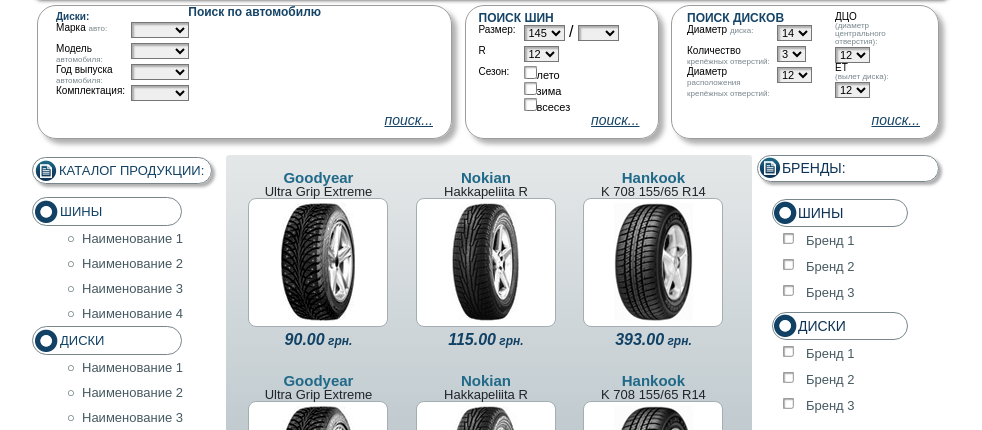
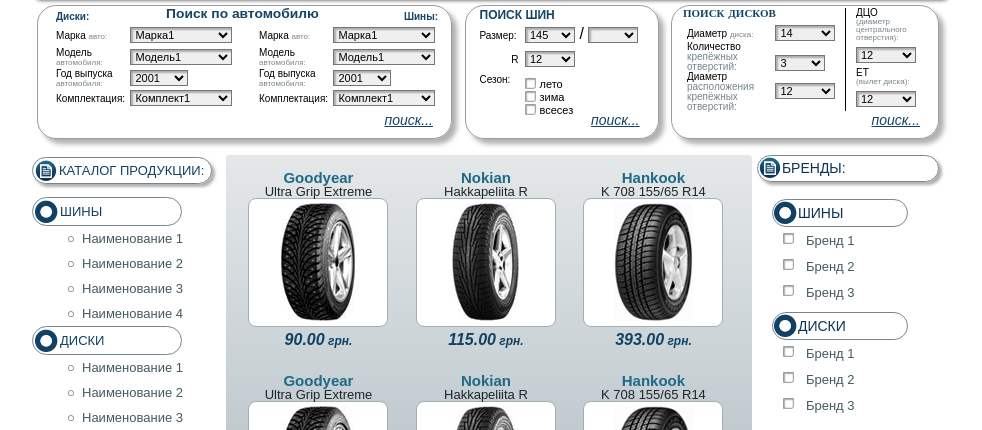
Before and after one commit to VanekJalba/Homework.Tech_Skills, a plain HTML site: page HTML_06/index.html in a window 1280 px wide. Shown: the part 338-768 px from the top of the page, without its empty margins (152-1134 px from the left). Drawn offline with Linux system fonts and the light colour scheme.

Commit message:
All fixed except of Hover effects

```diff
--- a/HTML_06/css/style.css
+++ b/HTML_06/css/style.css
@@ -179,10 +179,10 @@
   margin: 6px 13px 8px 18px;
 }
 .s_f_tire_container {
-  margin: 6px 14px 9px 13px;
+  margin: 3px 0 9px 14px;
 }
 .s_f_disk_container {
-  margin: 6px 18px 8px 15px;
+  margin: 2px 18px 8px 15px;
 }
 .main_text {
   font-size: 10px;
@@ -194,6 +194,7 @@
 }
 .other_text_2 {
   font-size: 11px;
+  /*line-height: 11px;*/
 }
 .search-forms legend {
   font-size: 10px;
@@ -218,18 +219,28 @@
   position: absolute;
 }
 /*search form by auto*/
+.s_f_auto_left{
+  float: left;
+  padding: 4px 0 0 0;
+}
 .s_f_auto_label {
-  width: 75px;
-  line-height: 8px;
-  float: left;
+  display: inline-block;
+  width: 70px;
+  vertical-align: middle;
+  line-height: 7px;
   text-align: left;
 }
 .s_f_auto_row {
+  display: inline-block;
+  vertical-align: middle;
   min-height: 21px;
 }
 .float_auto_name {
+  top:2px;
+  transform: scaleX(1.15);
+    -webkit-transform: scaleX(1.15);
   position: absolute;
-  right: 130px;
+  right: 142px;
 }
 .search_by_auto fieldset {
   width: 50%;
@@ -253,11 +264,25 @@
   margin-bottom: 10px;
 }
 .search_by_auto select {
-  display: block;
+  display: inline-block;
+  width: 102px;
   font-size: 11px;
   -webkit-box-shadow: inset 2px 2px 2px 0px rgba(150,150,150,0.75);
   -moz-box-shadow: inset 2px 2px 2px 0px rgba(150,150,150,0.75);
   box-shadow: inset 2px 2px 2px 0px rgba(150,150,150,0.75);
+}
+.search_by_auto .year_select{
+  width: 58px;
+}
+.s_f_auto_right{
+  float: left;
+  padding: 4px 0 0 0;
+}
+.s_f_auto_right legend{
+  text-align: right;
+}
+.s_f_auto_right .s_f_auto_row{
+  margin-left: 12px;
 }
 /*search form by tires*/
 .search_tires {
@@ -278,18 +303,41 @@
   margin-right: 18px;
   margin-bottom: 10px;
 }
+.search_tires fieldset{
+  padding-top: 5px;
+}
 .s_f_tire_label {
-  width: 45px;
+  /*text-align: left;*/
+  display: inline-block;
+  width: 41px;
+  line-height: 8px;
+}
+.label_to_right{
+text-align: right;
+position: relative;
+right: 2px;
+/*margin-right: -5px;*/
+}
+.s_f_tire_label_season{
+  width: 40px;
   line-height: 8px;
   float: left;
 }
+/*.label_to_top{
+  position: relative;
+  left: 0;
+}*/
 .s_f_tire_row {
-  min-height: 21px;
+  display: block;
+  vertical-align: middle;
+  min-height: 24px;
 }
 .s_f_tire_inputs {
-  display: block;
+  display: inline-block;
 }
 .search_tires select {
+  width: 50px;;
+  display: inline-block;
   /*border: none;*/
   font-size: 11px;
   -webkit-box-shadow: inset 2px 2px 2px 0px rgba(150,150,150,0.75);
@@ -297,16 +345,26 @@
 box-shadow: inset 2px 2px 2px 0px rgba(150,150,150,0.75);
 }
 .s_f_tire_checkbox {
-  float: left;
-  clear: both;
+  vertical-align: middle;
+  display: block;
+  height: 13px;
+  /*float: left;*/
+  /*clear: both;*/
 }
 .search_tires input[type="checkbox"]{
+  vertical-align: middle;
+  /*float: left;*/
+  display: inline-block;
   -webkit-box-shadow: inset 2px 2px 2px 0px rgba(150,150,150,0.75);
 -moz-box-shadow: inset 2px 2px 2px 0px rgba(150,150,150,0.75);
 box-shadow: inset 2px 2px 2px 0px rgba(150,150,150,0.75);
-  margin: 0;
+  /*margin: 5px 0 -5px 0;*/
+  /*bottom: -2px;*/
+  transform: scale(0.8);
+    -webkit-transform: scale(0.8);
 }
 .s_f_tire_checkbox_block {
+  /*vertical-align: middle;*/
   display: inline-block;
 }
 /*search form by disk*/
@@ -322,6 +380,14 @@
   -moz-box-shadow: 5px 5px 5px 0px rgba(150, 150, 150, 0.75);
   box-shadow: 5px 5px 5px 0px rgba(150, 150, 150, 0.75);
 }
+.s_f_disk_form_name{
+position: relative;
+font-family: "Arial Black";
+margin-left: -4px;
+/*letter-spacing: -1px;*/
+font-size: 11px;
+margin-bottom: 5px;
+}
 .search_disk .button_to_link{
   bottom:0;
   right:0;
@@ -329,23 +395,43 @@
   margin-bottom: 10px;
 }
 .s_f_disk_label_left {
-  width: 90px;
+  width: 84px;
   line-height: 8px;
-  float: left;
+  display: inline-block;
+  vertical-align: middle;
+  /*float: left;*/
+}
+.s_f_disk_text{
+  font-size: 10px;
 }
 .search_disk select {
+  width: 60px;
   -webkit-box-shadow: inset 2px 2px 2px 0px rgba(150,150,150,0.75);
 -moz-box-shadow: inset 2px 2px 2px 0px rgba(150,150,150,0.75);
 box-shadow: inset 2px 2px 2px 0px rgba(150,150,150,0.75);
   /*border: none;*/
   font-size: 11px;
+  display: inline-block;
+  vertical-align: middle;
+}
+.s_f_disk_row .s_f_disk_select_hole{
+  vertical-align: bottom;
+  width: 50px;
 }
 .s_f_disk_field_left {
-  width: 148px;
+  width: 158px;
   float: left;
+  border-right: 1px solid black;
+  margin-right: 10px;
 }
 .s_f_disk_row {
-  min-height: 21px;
+  /*min-height: 21px;*/
+  display: inline-block;
+  vertical-align: middle;
+}
+.s_f_disk_right_select{
+  margin-top: 5px;
+  margin-bottom: 5px;
 }
 /*ASIDE PRODUCT CATALOG*/
 .product_catalog {
--- a/HTML_06/index.html
+++ b/HTML_06/index.html
@@ -56,22 +56,22 @@
       <!-- Search by auto form 1/3 -->
       <form class="search_by_auto" action="index.html" method="post">
         <p class="search_form_name float_auto_name">Поиск по автомобилю</p>
-        <div class="s_f_auto_container">
-          <fieldset>
+        <div class="s_f_auto_container clearfix">
+          <fieldset class="s_f_auto_left">
             <legend>Диски:</legend>
             <!-- <div class="labels_wrapper"> -->
             <!-- <div class="labels"> -->
             <div class="s_f_auto_row clearfix">
-              <label class="s_f_auto_label" for="mark-auto">
+              <label class="s_f_auto_label clearfix" for="mark-auto">
                 <span class="main_text">Марка </span><span class="other_text">авто:</span>
               </label>
               <select id="mark-auto">
-                <option value="0"></option>
-                <option value="1">Пункт1</option>
-                <option value="2">Пункт2</option>
-                <option value="3">Пункт3</option>
-                <option value="4">Пункт4</option>
-                <option value="5">Пункт5</option>
+                <!-- <option value="0"></option> -->
+                <option value="1">Марка1</option>
+                <option value="2">Марка2</option>
+                <option value="3">Марка3</option>
+                <option value="4">Марка4</option>
+                <option value="5">Марка5</option>
               </select>
             </div>
             <div class="s_f_auto_row clearfix">
@@ -79,25 +79,25 @@
                 <span class="main_text">Модель </span><span class="other_text">автомобиля:</span>
               </label>
               <select id="model">
-                <option value="0"></option>
-                <option value="1">Пункт1</option>
-                <option value="2">Пункт2</option>
-                <option value="3">Пункт3</option>
-                <option value="4">Пункт4</option>
-                <option value="5">Пункт5</option>
+                <!-- <option value="0"></option> -->
+                <option value="1">Модель1</option>
+                <option value="2">Модель2</option>
+                <option value="3">Модель3</option>
+                <option value="4">Модель4</option>
+                <option value="5">Модель5</option>
               </select>
             </div>
             <div class="s_f_auto_row clearfix">
               <label class="s_f_auto_label" for="release_year">
                 <span class="main_text">Год выпуска </span><span class="other_text">автомобиля:</span>
               </label>
-              <select id="release_year">
-                <option value="0"></option>
-                <option value="1">Пункт1</option>
-                <option value="2">Пункт2</option>
-                <option value="3">Пункт3</option>
-                <option value="4">Пункт4</option>
-                <option value="5">Пункт5</option>
+              <select class="year_select" id="release_year">
+                <!-- <option value="0"></option> -->
+                <option value="1">2001</option>
+                <option value="2">2002</option>
+                <option value="3">2003</option>
+                <option value="4">2004</option>
+                <option value="5">2005</option>
               </select>
             </div>
             <div class="s_f_auto_row clearfix">
@@ -105,12 +105,12 @@
                 <span class="main_text">Комплектация:</span>
               </label>
               <select id="complect">
-                <option value="0"></option>
-                <option value="1">Пункт1</option>
-                <option value="2">Пункт2</option>
-                <option value="3">Пункт3</option>
-                <option value="4">Пункт4</option>
-                <option value="5">Пункт5</option>
+                <!-- <option value="0"></option> -->
+                <option value="1">Комплект1</option>
+                <option value="2">Комплект2</option>
+                <option value="3">Комплект3</option>
+                <option value="4">Комплект4</option>
+                <option value="5">Комплект5</option>
               </select>
             </div>
             <!-- </div> -->
@@ -119,49 +119,67 @@
             <!-- </div> -->
           </fieldset>
           <!-- Another row in form -->
-          <!-- <fieldset>
+          <fieldset class="s_f_auto_right">
             <legend>Шины:</legend>
-          <label><span class="main_text">Марка </span><span class="other_text">авто:</span>
-            <select name="mark-auto">
-              <option value="0"></option>
-              <option value="1">Пункт1</option>
-              <option value="2">Пункт2</option>
-              <option value="3">Пункт3</option>
-              <option value="4">Пункт4</option>
-              <option value="5">Пункт5</option>
+            <!-- <div class="labels_wrapper"> -->
+            <!-- <div class="labels"> -->
+            <div class="s_f_auto_row clearfix">
+              <label class="s_f_auto_label clearfix" for="mark-auto">
+                <span class="main_text">Марка </span><span class="other_text">авто:</span>
               </label>
+              <select id="mark-auto">
+                <!-- <option value="0"></option> -->
+                <option value="1">Марка1</option>
+                <option value="2">Марка2</option>
+                <option value="3">Марка3</option>
+                <option value="4">Марка4</option>
+                <option value="5">Марка5</option>
               </select>
-          <label><span class="main_text">Модель </span><span class="other_text">автомобиля:</span>
-            <select name="model">
-              <option value="0"></option>
-              <option value="1">Пункт1</option>
-              <option value="2">Пункт2</option>
-              <option value="3">Пункт3</option>
-              <option value="4">Пункт4</option>
-              <option value="5">Пункт5</option>
+            </div>
+            <div class="s_f_auto_row clearfix">
+              <label class="s_f_auto_label" for="model">
+                <span class="main_text">Модель </span><span class="other_text">автомобиля:</span>
+              </label>
+              <select id="model">
+                <!-- <option value="0"></option> -->
+                <option value="1">Модель1</option>
+                <option value="2">Модель2</option>
+                <option value="3">Модель3</option>
+                <option value="4">Модель4</option>
+                <option value="5">Модель5</option>
               </select>
+            </div>
+            <div class="s_f_auto_row clearfix">
+              <label class="s_f_auto_label" for="release_year">
+                <span class="main_text">Год выпуска </span><span class="other_text">автомобиля:</span>
               </label>
-          <label><span class="main_text">Год выпуска </span><span class="other_text">автомобиля:</span>
-            <select name="release_year">
-              <option value="0"></option>
-              <option value="1">Пункт1</option>
-              <option value="2">Пункт2</option>
-              <option value="3">Пункт3</option>
-              <option value="4">Пункт4</option>
-              <option value="5">Пункт5</option>
+              <select class="year_select" id="release_year">
+                <!-- <option value="0"></option> -->
+                <option value="1">2001</option>
+                <option value="2">2002</option>
+                <option value="3">2003</option>
+                <option value="4">2004</option>
+                <option value="5">2005</option>
               </select>
+            </div>
+            <div class="s_f_auto_row clearfix">
+              <label class="s_f_auto_label" for="complect">
+                <span class="main_text">Комплектация:</span>
               </label>
-          <label><span class="main_text">Комплектация:</span>
-            <select name="complect">
-              <option value="0"></option>
-              <option value="1">Пункт1</option>
-              <option value="2">Пункт2</option>
-              <option value="3">Пункт3</option>
-              <option value="4">Пункт4</option>
-              <option value="5">Пункт5</option>
+              <select id="complect">
+                <!-- <option value="0"></option> -->
+                <option value="1">Комплект1</option>
+                <option value="2">Комплект2</option>
+                <option value="3">Комплект3</option>
+                <option value="4">Комплект4</option>
+                <option value="5">Комплект5</option>
               </select>
-          </label>
-        </fieldset> -->
+            </div>
+            <!-- </div> -->
+            <!-- </div> -->
+            <!-- <div class="selects"> -->
+            <!-- </div> -->
+          </fieldset>
           <input class="button_to_link" type="submit" value="поиск...">
         </div>
       </form>
@@ -196,10 +214,10 @@
               </div>
             </div>
             <div class="s_f_tire_row clearfix">
-              <label class="s_f_tire_label" for="tire_radius">
+              <label class="s_f_tire_label label_to_right" for="tire_radius">
                 <span class="main_text">R</span>
               </label>
-              <select class="form_rows" name="tire_radius">
+              <select name="tire_radius">
                 <option value="12">12</option>
                 <option value="13">13</option>
                 <option value="14">14</option>
@@ -208,7 +226,7 @@
               </select>
             </div>
             <div class="s_f_tire_row clearfix">
-              <label class="s_f_tire_label clearfix" for="tire_season">
+              <label class="s_f_tire_label_season clearfix" for="tire_season">
                 <span class="main_text">Сезон:</span>
               </label>
               <div class="s_f_tire_checkbox_block clearfix">
@@ -236,7 +254,7 @@
         <div class="s_f_disk_container">
           <div class="clearfix">
             <fieldset class="s_f_disk_field_left">
-              <p class="search_form_name">ПОИСК ДИСКОВ</p>
+              <p class="search_form_name s_f_disk_form_name">ПОИСК ДИСКОВ</p>
               <!-- <div class="labels_wrapper_3"> -->
 
               <div class="s_f_disk_row clearfix">
@@ -253,9 +271,9 @@
               </div>
               <div class="s_f_disk_row clearfix">
                 <label class="s_f_disk_label_left">
-                  <span class="main_text">Количество </span><span class="other_text">крепёжных отверстий:</span>
+                  <span class="main_text">Количество </span><span class="other_text s_f_disk_text">крепёжных отверстий:</span>
                 </label>
-                <select name="number_of_holes">
+                <select class="s_f_disk_select_hole" name="number_of_holes">
                   <option value="3">3</option>
                   <option value="4">4</option>
                   <option value="5">5</option>
@@ -263,7 +281,7 @@
               </div>
               <div class="s_f_disk_row clearfix">
                 <label class="s_f_disk_label_left">
-                  <span class="main_text">Диаметр </span><span class="other_text">расположения крепёжных отверстий:</span>
+                  <span class="main_text">Диаметр </span><span class="other_text s_f_disk_text">расположения крепёжных отверстий:</span>
                 </label>
                 <select name="hole_diameter">
                   <option value="12">12</option>
@@ -290,7 +308,7 @@
                   <p class="main_text">ДЦО</p>
                   <p class="other_text">(диаметр центрального отверстия):</p>
                 </label>
-                <select class="form_rows" name="central_hole_diameter">
+                <select class="s_f_disk_right_select" name="central_hole_diameter">
                   <option value="12">12</option>
                   <option value="13">13</option>
                   <option value="14">14</option>
@@ -303,7 +321,7 @@
                   <p class="main_text">ЕТ</p>
                   <p class="other_text">(вылет диска):</p>
                 </label>
-                <select class="form_rows" name="disk_outlet">
+                <select class="s_f_disk_right_select" name="disk_outlet">
                   <option value="12">12</option>
                   <option value="13">13</option>
                   <option value="14">14</option>
```
Lines whose indentation alone changed are shown as unchanged.
